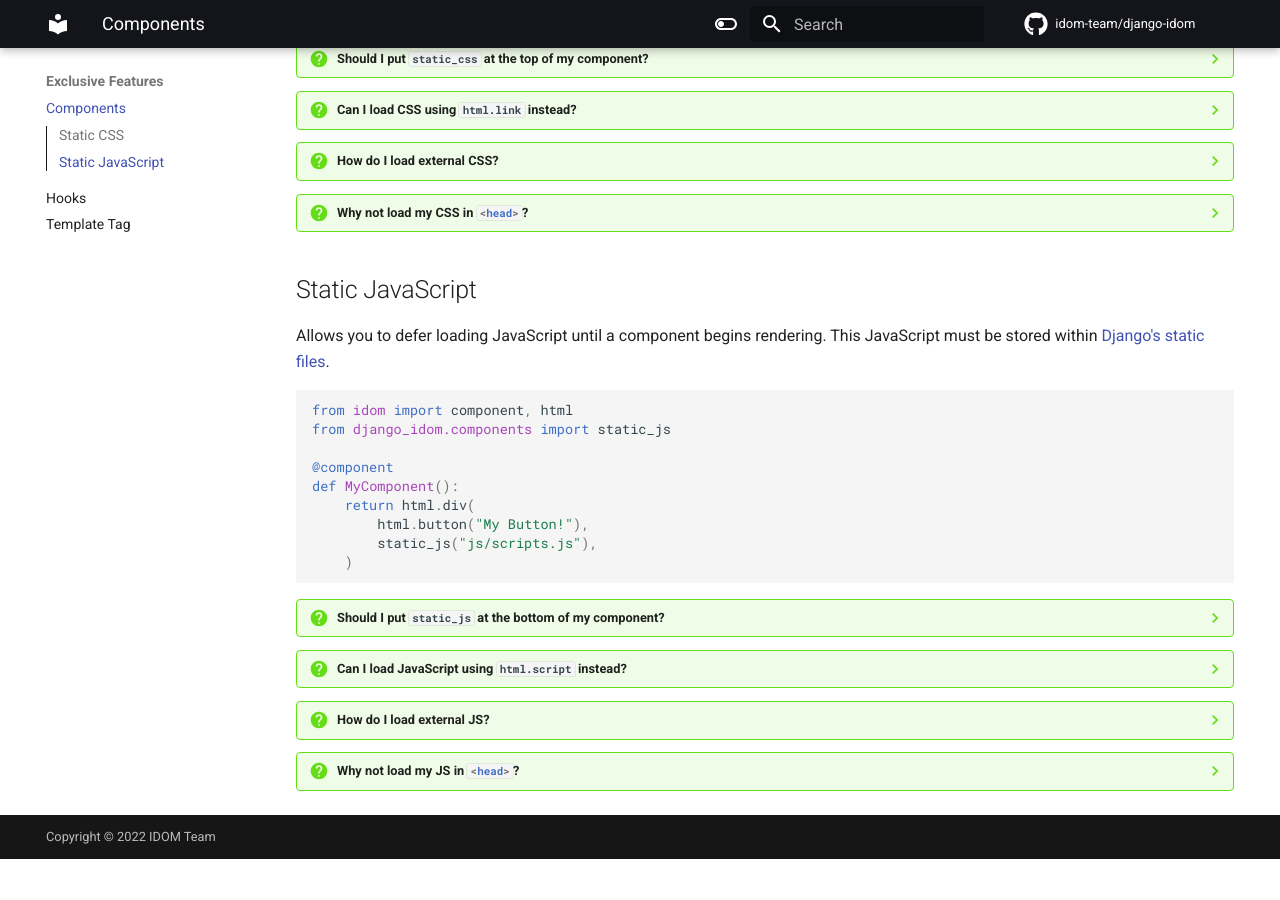
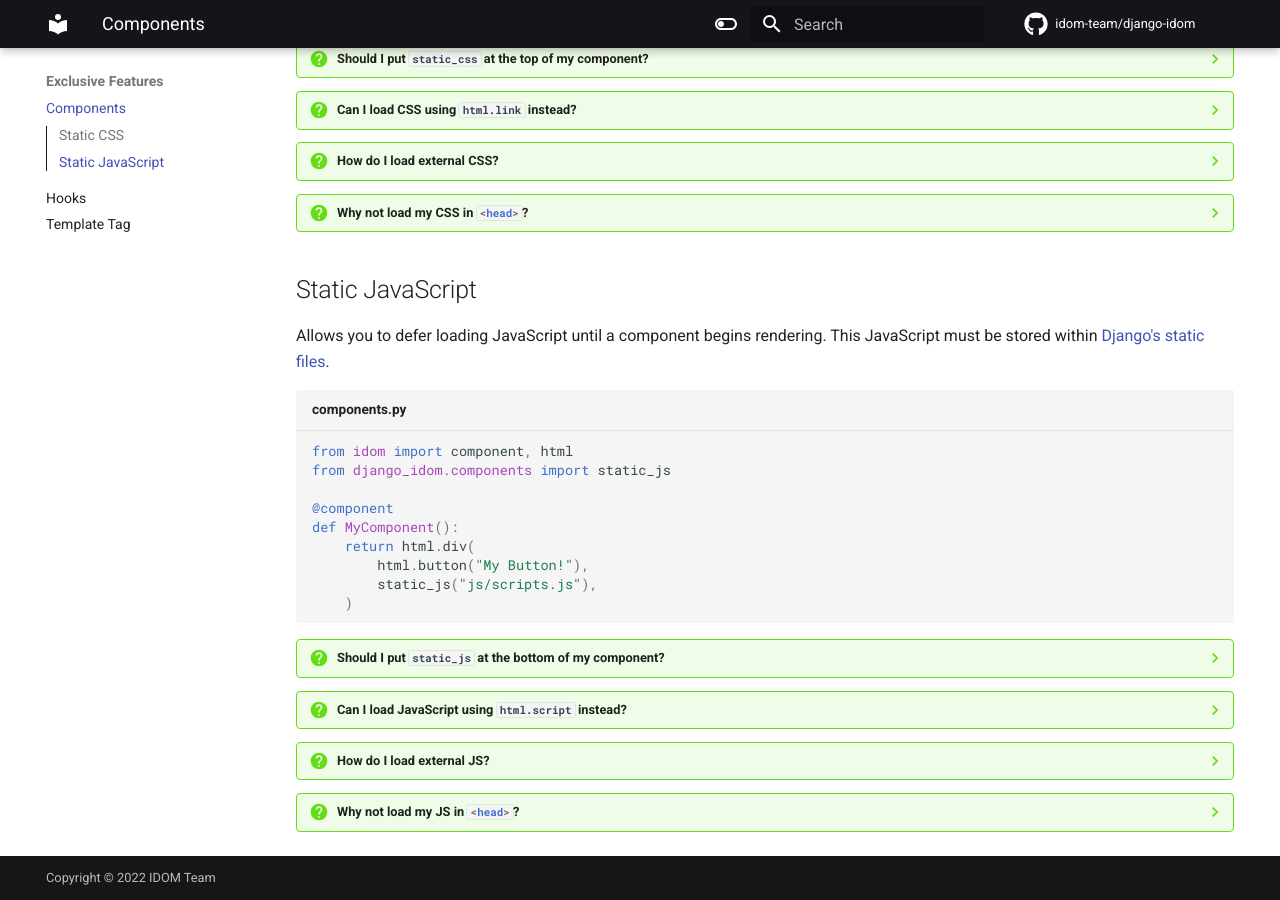
Before and after one commit to reactive-python/reactpy-django, an MkDocs documentation site: the page built from docs/features/components.md, in a window 1280 px wide and 900 px high, scrolled down 555 px. Built offline with MkDocs 1.6.1 and Material for MkDocs 9.7.7, drawn with Linux system fonts in a browser that asks for light colours; comment, search, counter and statistics services are not loaded; before the commit the page ends 1414 px from its top, so only the background shows below that.

Commit message:
add title to readme example

````diff
--- a/docs/features/components.md
+++ b/docs/features/components.md
@@ -65,7 +65,7 @@ def MyComponent():
 
 Allows you to defer loading JavaScript until a component begins rendering. This JavaScript must be stored within [Django's static files](https://docs.djangoproject.com/en/dev/howto/static-files/).
 
-```python
+```python title="components.py"
 from idom import component, html
 from django_idom.components import static_js
 
````
